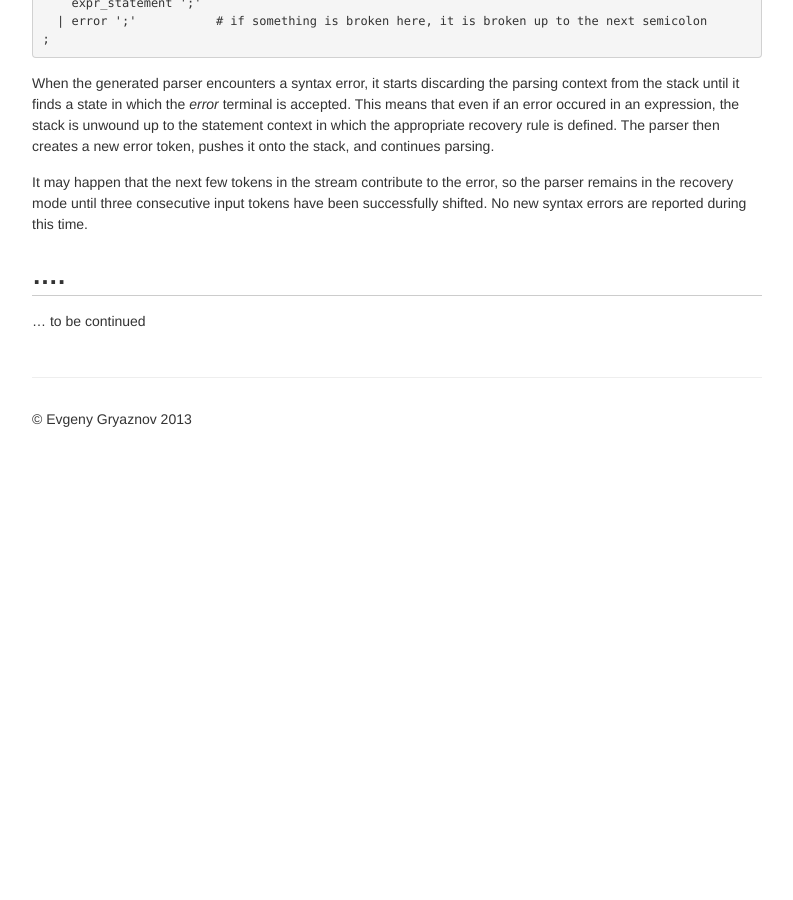
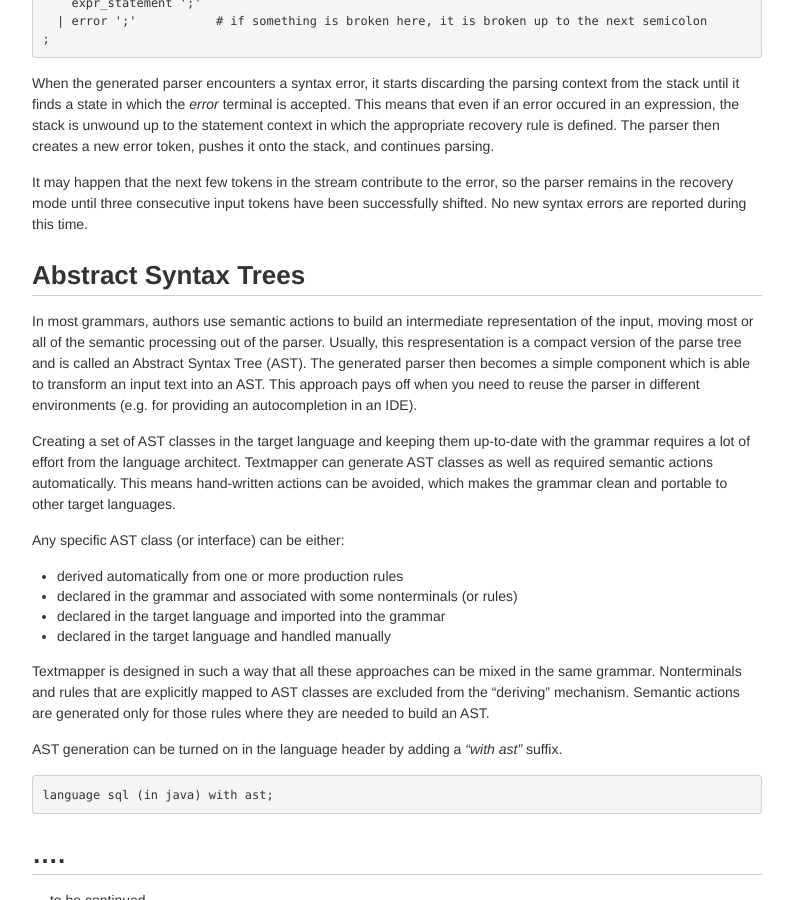
Before and after one commit to inspirer/textmapper, a Jekyll site: the page built from documentation.md, in a window 1280 px wide and 900 px high, scrolled down 15238 px. Shown: the whole window, without its empty margins (243-1036 px from the left). Built offline with Jekyll 4.4.1, drawn with Linux system fonts in a browser that asks for light colours; before the commit the page ends 15723 px from its top, so only the background shows below that.

Commit message:
docs: start AST section

```diff
--- a/documentation.md
+++ b/documentation.md
@@ -586,6 +586,24 @@ When the generated parser encounters a syntax error, it starts discarding the pa
 
 It may happen that the next few tokens in the stream contribute to the error, so the parser remains in the recovery mode until three consecutive input tokens have been successfully shifted. No new syntax errors are reported during this time.
 
+## Abstract Syntax Trees
+
+In most grammars, authors use semantic actions to build an intermediate representation of the input, moving most or all of the semantic processing out of the parser. Usually, this respresentation is a compact version of the parse tree and is called an Abstract Syntax Tree (AST). The generated parser then becomes a simple component which is able to transform an input text into an AST. This approach pays off when you need to reuse the parser in different environments (e.g. for providing an autocompletion in an IDE).
+
+Creating a set of AST classes in the target language and keeping them up-to-date with the grammar requires a lot of effort from the language architect. Textmapper can generate AST classes as well as required semantic actions automatically. This means hand-written actions can be avoided, which makes the grammar clean and portable to other target languages.
+
+Any specific AST class (or interface) can be either:
+* derived automatically from one or more production rules
+* declared in the grammar and associated with some nonterminals (or rules)
+* declared in the target language and imported into the grammar
+* declared in the target language and handled manually
+
+Textmapper is designed in such a way that all these approaches can be mixed in the same grammar. Nonterminals and rules that are explicitly mapped to AST classes are excluded from the "deriving" mechanism. Semantic actions are generated only for those rules where they are needed to build an AST.
+
+AST generation can be turned on in the language header by adding a *"with ast"* suffix.
+
+	language sql (in java) with ast;
+
 ## ....
 
 ... to be continued
```
